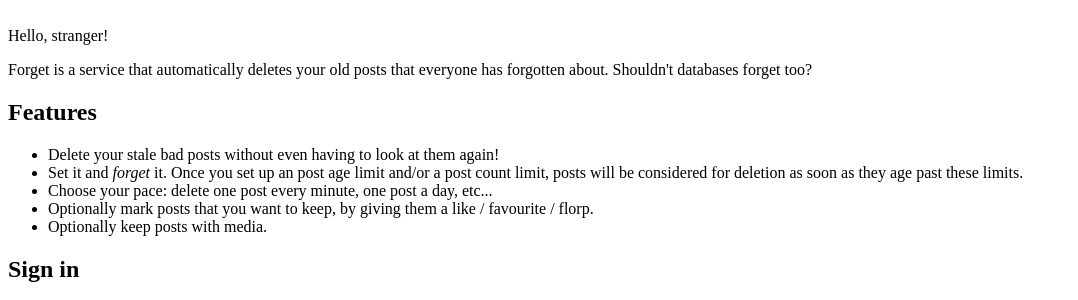
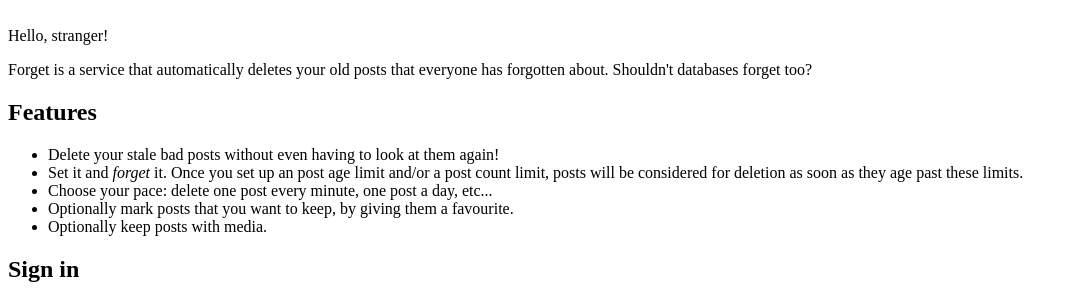
Before and after one commit to codl/forget, a Python web app: template templates/about.html in a window 1280 px wide. Shown: the part 324-624 px from the top of the page, without its empty margins (0-1078 px from the left). Run offline with Jinja, Linux system fonts and the light colour scheme; the template is opened without the code that fills it, so the values that code supplies are empty.

Commit message:
no more florps. that joke is getting dated

```diff
--- a/templates/about.html
+++ b/templates/about.html
@@ -13,7 +13,7 @@
     <li>Delete your stale bad posts without even having to look at them again!</li>
     <li>Set it and <em>forget</em> it. Once you set up an post age limit and/or a post count limit, posts will be considered for deletion as soon as they age past these limits.</li>
     <li>Choose your pace: delete one post every minute, one post a day, etc...</li>
-    <li>Optionally mark posts that you want to keep, by giving them a like / favourite / florp.</li>
+    <li>Optionally mark posts that you want to keep, by giving them a favourite.</li>
     <li>Optionally keep posts with media.</li>
 </ul>
 </section>
```
